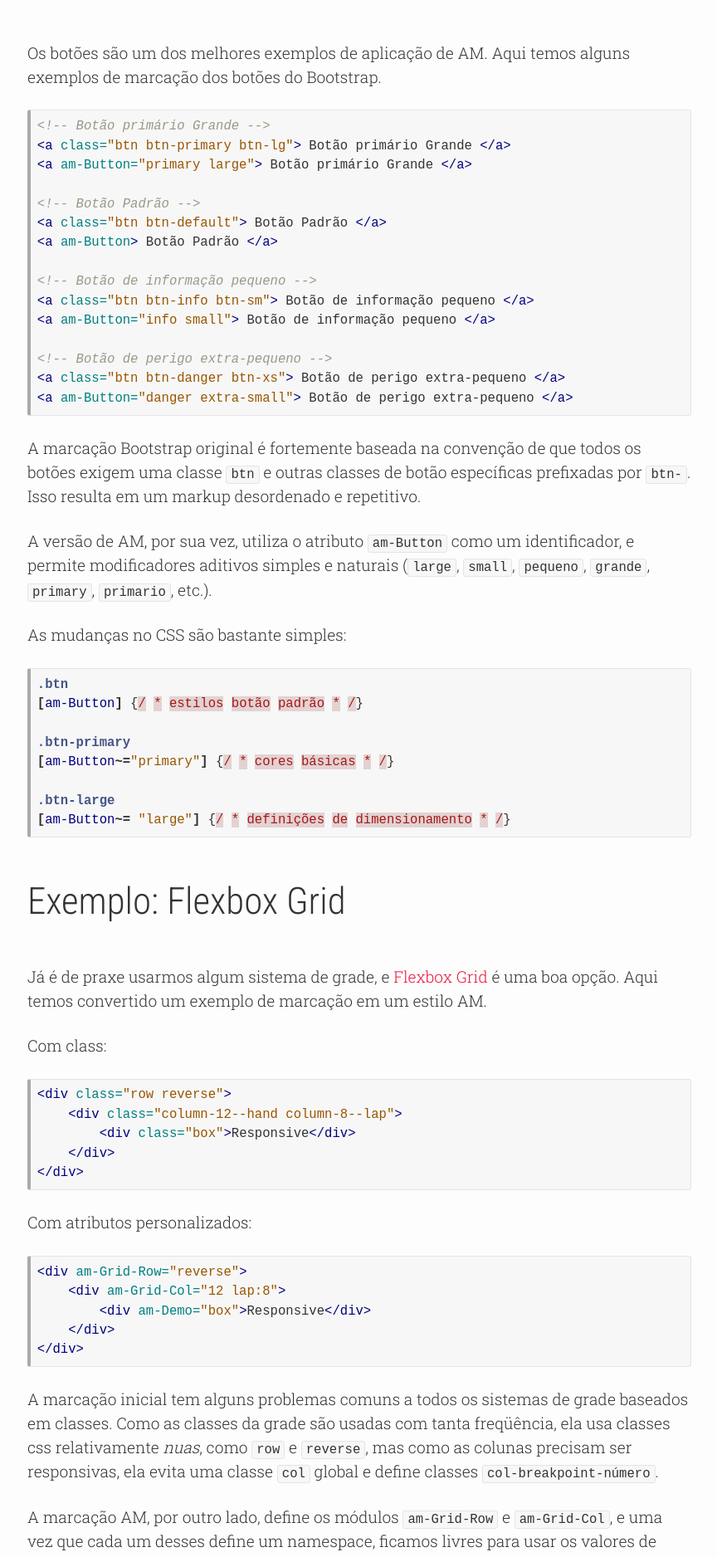
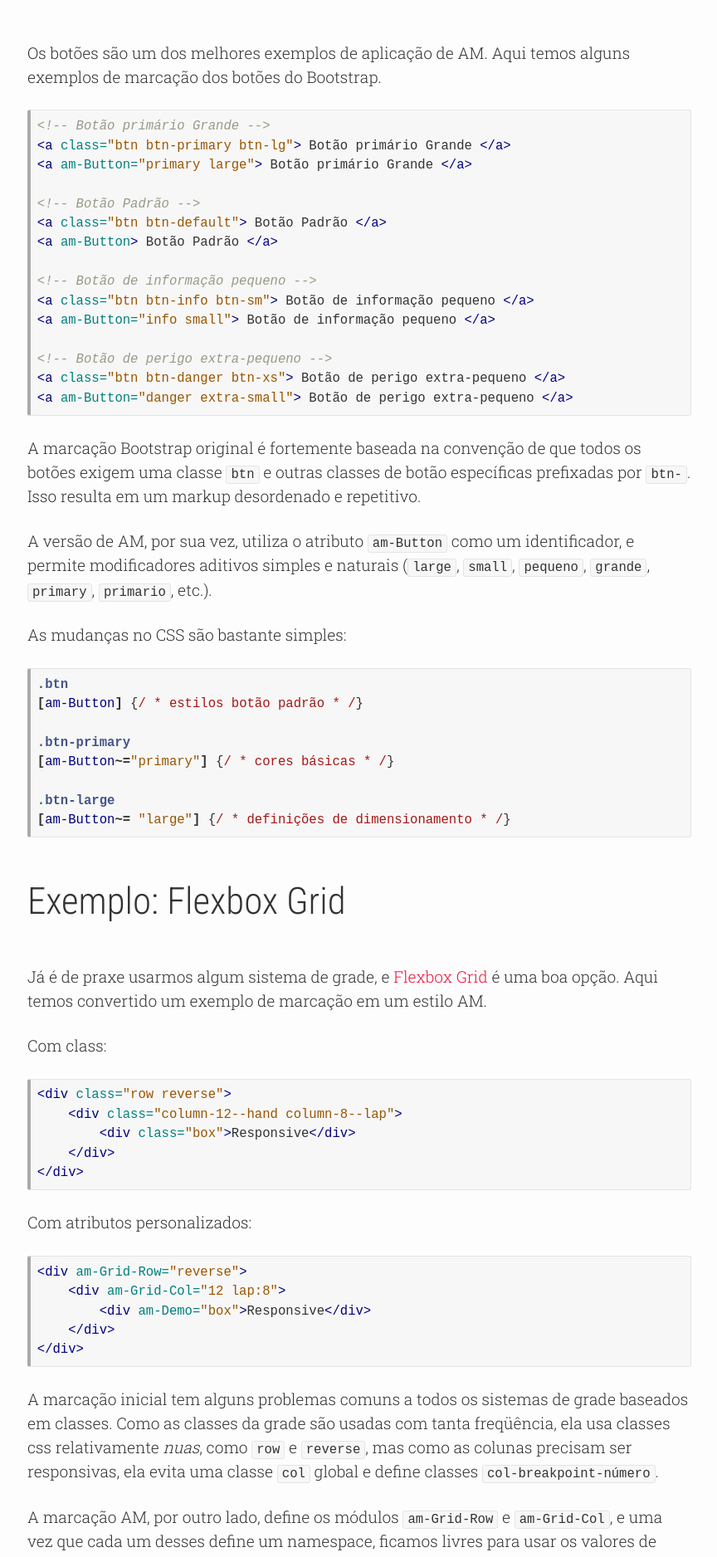
Before and after one commit to johnylab/johnylab.github.io, a Jekyll site: the page built from _posts/2015-02-05-amcss-modulos-de-atributos-para-css.md, in a window 1280 px wide. Shown: the part 863-2739 px from the top of the page at 83% size, without its empty margins (207-1071 px from the left). Built offline with Jekyll 4.4.1, drawn with Linux system fonts in a browser that asks for light colours; comment, search, counter and statistics services are not loaded.

Commit message:
err sem background

```diff
--- a/_sass/_syntax-highlighting.scss
+++ b/_sass/_syntax-highlighting.scss
@@ -10,7 +10,7 @@
     }
 
     .c     { color: #998; font-style: italic } // Comment
-    .err   { color: #a61717; background-color: #e3d2d2 } // Error
+    .err   { color: #a61717; } // Error
     .k     { font-weight: bold } // Keyword
     .o     { font-weight: bold } // Operator
     .cm    { color: #998; font-style: italic } // Comment.Multiline
```
